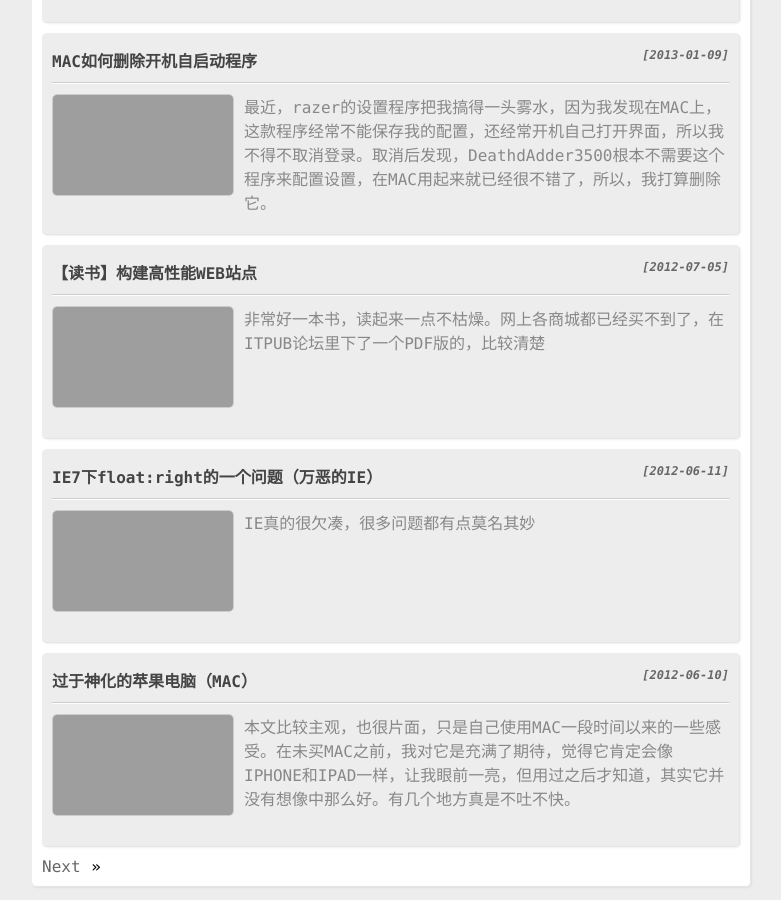
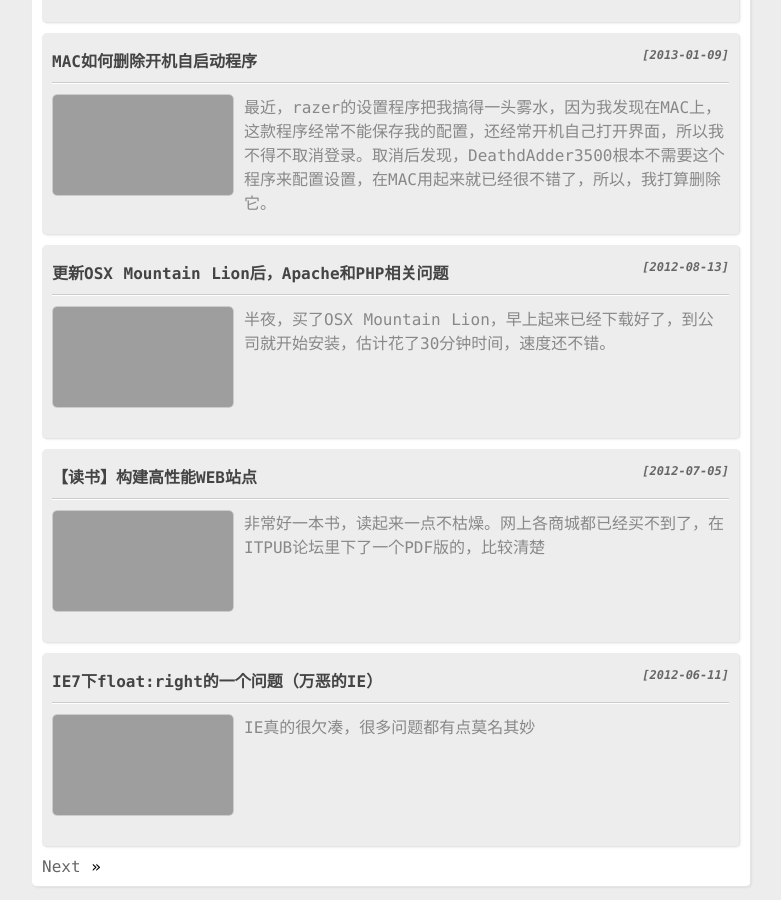
Before and after one commit to yuiitsu/logs, a Jekyll site: the page built from index.html, in a window 1280 px wide and 900 px high, scrolled down 1402 px. Shown: the whole window, without its empty margins (378-1159 px from the left). Built offline with Jekyll 4.4.1, drawn with Linux system fonts in a browser that asks for light colours; the list of posts is cut into pages by our own code; comment, search, counter and statistics services are not loaded.

Commit message:
new post

```diff
--- a/_posts/2012-07-05-a-book-web-high-performance.html
+++ b/_posts/2012-07-05-a-book-web-high-performance.html
@@ -5,7 +5,7 @@ category: book
 description: 非常好一本书，读起来一点不枯燥。网上各商城都已经买不到了，在ITPUB论坛里下了一个PDF版的，比较清楚
 img: 201301/2501.jpg
 ---
-<p style="text-align:center;">
+<p>
 <img src="{{ site:url }}/images/201301/2502.jpg" alt="pic" />
 </p>
 <p>
--- /dev/null
+++ b/_posts/2012-08-13-a-osx-ml-apache-php-mysql.html
@@ -0,0 +1,31 @@
+---
+layout: post
+title: 更新OSX Mountain Lion后，Apache和PHP相关问题
+category: mac
+description: 半夜，买了OSX Mountain Lion，早上起来已经下载好了，到公司就开始安装，估计花了30分钟时间，速度还不错。
+img: 201301/1502.jpg
+---
+<p>
+半夜，买了OSX Mountain Lion，早上起来已经下载好了，到公司就开始安装，估计花了30分钟时间，速度还不错。
+</p>
+<p>
+听说这次的10.8比这前的10.7速度要快，但进入系统顿时感觉不管开什么程序都有点慢，不过估计是刚装好的关系，用了一会小儿，重启系统，速度明显要快许多。鼠标的移动好像也要灵敏不少，不知道这是不是心里作用。
+</p>
+<p>
+好了，还是说apache和php。
+</p>
+<p>
+OSX Mountain Lion的apache和之前一样是默认安装的，但不用再去偏好设置的共享里勾ＷＥＢ共享了，反正我是没看到这一个条目。直接运行http://localhost就能看到正常工作的页面。 只是配置被重置了，你得再重新配一次，包括PHP的DLL你也得把＃去掉，不然PHP都不会跑。
+</p>
+<p>
+更新系统以后，PHP被重置了，以前的配置和APACHE一样，没了，重新弄，也就是将/etc/php.ini.default复制成/etc/php.ini，这就不说了，可以看看MAC OS X 中配置Apache+MySQL+PHP及rewrite、虚拟机
+</p>
+<p>
+很简单的事情，做开发，可以把报错开一开，默认是关闭的，display_error=on
+</p>
+<p>
+还有短标签也是关闭的，short_open_tag = On
+</p>
+<p>
+OSX Mountain Lion才用一会儿，也没啥别的体验，多用段时间再看看有啥不同的感觉。PS：桌面比以前那个好看
+</p>
```
